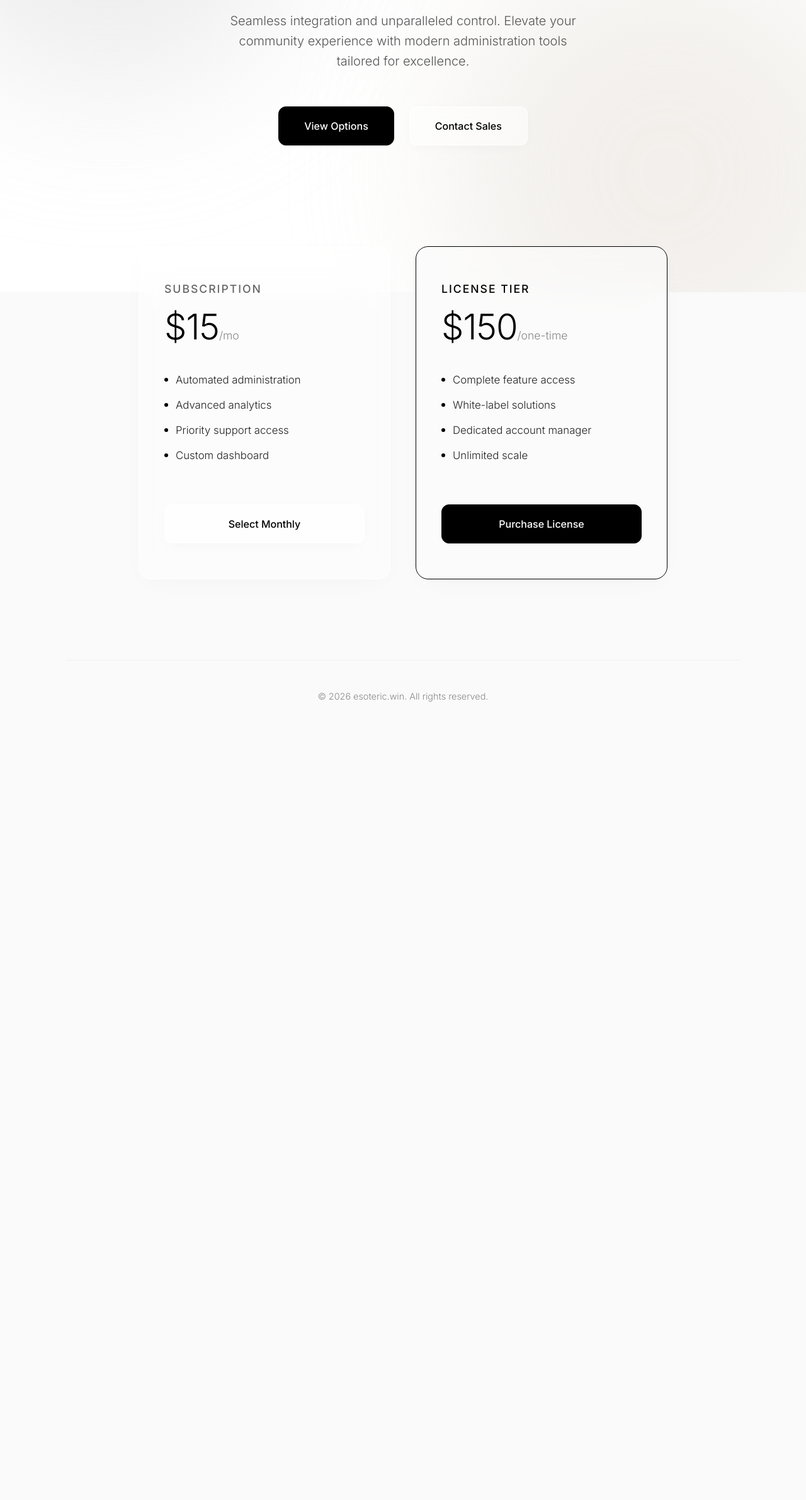
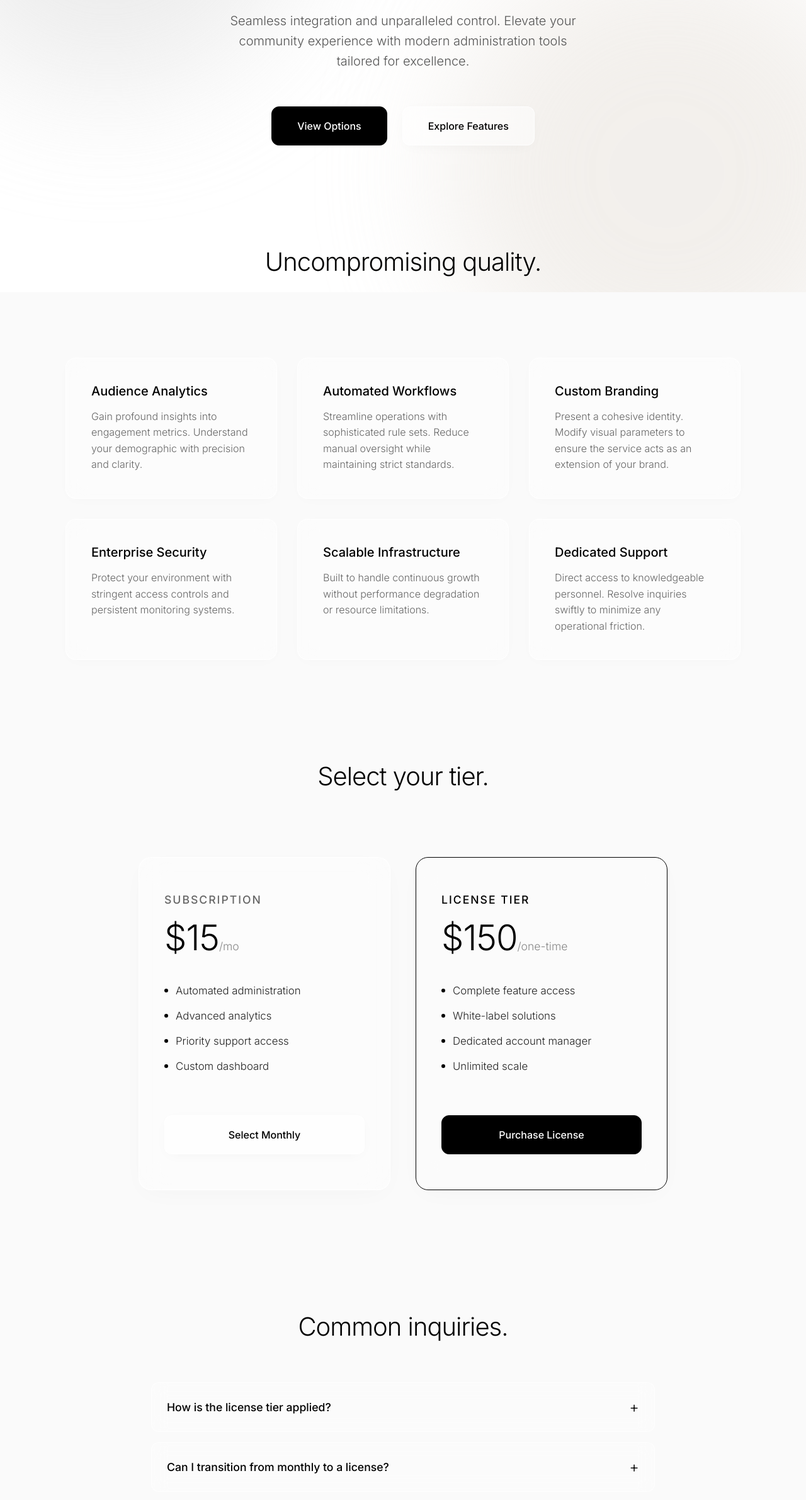
Before and after one commit to exovyn-dev/yuno-miles, a plain HTML site: page eso/index.html in a window 1280 px wide. Shown: the part 336-2718 px from the top of the page at 63% size. Before the commit the page ends 1498 px from the top, so only its background shows below. Drawn offline with Linux system fonts and the light colour scheme.

Commit message:
Enhance index.html with features and FAQ sections
Added new features section with cards and FAQs.

```diff
--- a/eso/index.html
+++ b/eso/index.html
@@ -36,8 +36,9 @@ body {
 .blur-shape {
     position: absolute;
     border-radius: 50%;
-    filter: blur(120px);
+    filter: blur(100px);
     opacity: 0.6;
+    will-change: transform;
 }
 
 .shape-1 {
@@ -170,11 +171,51 @@ header {
     transform: translateY(-2px);
 }
 
+.section-title {
+    text-align: center;
+    font-size: 2.5rem;
+    font-weight: 300;
+    letter-spacing: -1px;
+    margin-bottom: 4rem;
+    color: #000000;
+}
+
+.features-grid {
+    display: grid;
+    grid-template-columns: repeat(auto-fit, minmax(300px, 1fr));
+    gap: 2rem;
+    padding: 4rem 0;
+}
+
+.feature-card {
+    background: rgba(255, 255, 255, 0.4);
+    backdrop-filter: blur(16px);
+    -webkit-backdrop-filter: blur(16px);
+    border: 1px solid rgba(255, 255, 255, 0.9);
+    border-radius: 16px;
+    padding: 2.5rem;
+    box-shadow: 0 4px 24px -8px rgba(0, 0, 0, 0.03);
+}
+
+.feature-title {
+    font-size: 1.25rem;
+    font-weight: 500;
+    margin-bottom: 1rem;
+    color: #000000;
+}
+
+.feature-desc {
+    font-size: 1rem;
+    color: #666666;
+    line-height: 1.6;
+    font-weight: 300;
+}
+
 .pricing-section {
     display: flex;
     justify-content: center;
     gap: 2.5rem;
-    padding: 4rem 0 8rem;
+    padding: 6rem 0 8rem;
     flex-wrap: wrap;
 }
 
@@ -253,6 +294,56 @@ header {
     background: #000000;
 }
 
+.faq-section {
+    padding: 4rem 0 8rem;
+    max-width: 800px;
+    margin: 0 auto;
+}
+
+details {
+    margin-bottom: 1rem;
+    background: rgba(255, 255, 255, 0.3);
+    backdrop-filter: blur(12px);
+    -webkit-backdrop-filter: blur(12px);
+    border: 1px solid rgba(255, 255, 255, 0.6);
+    border-radius: 12px;
+    overflow: hidden;
+}
+
+summary {
+    padding: 1.5rem;
+    font-size: 1.1rem;
+    font-weight: 500;
+    cursor: pointer;
+    list-style: none;
+    display: flex;
+    justify-content: space-between;
+    align-items: center;
+}
+
+summary::-webkit-details-marker {
+    display: none;
+}
+
+summary::after {
+    content: '+';
+    font-size: 1.5rem;
+    font-weight: 300;
+    color: #000000;
+    transition: transform 0.3s ease;
+}
+
+details[open] summary::after {
+    transform: rotate(45deg);
+}
+
+.faq-content {
+    padding: 0 1.5rem 1.5rem;
+    font-weight: 300;
+    color: #555555;
+    line-height: 1.6;
+}
+
 .footer {
     text-align: center;
     padding: 3rem 0;
@@ -275,7 +366,7 @@ header {
         <div class="brand">
             Esoterica <span class="brand-sub">by esoteric.win</span>
         </div>
-        <a href="#login" class="nav-link">Client Portal</a>
+        <a href="#portal" class="nav-link">Client Portal</a>
     </header>
 
     <section class="hero">
@@ -283,11 +374,42 @@ header {
         <p>Seamless integration and unparalleled control. Elevate your community experience with modern administration tools tailored for excellence.</p>
         <div class="button-group">
             <a href="#pricing" class="btn-solid">View Options</a>
-            <a href="#contact" class="btn-glass">Contact Sales</a>
+            <a href="#features" class="btn-glass">Explore Features</a>
+        </div>
+    </section>
+
+    <section id="features" style="padding-top: 4rem;">
+        <h2 class="section-title">Uncompromising quality.</h2>
+        <div class="features-grid">
+            <div class="feature-card">
+                <div class="feature-title">Audience Analytics</div>
+                <div class="feature-desc">Gain profound insights into engagement metrics. Understand your demographic with precision and clarity.</div>
+            </div>
+            <div class="feature-card">
+                <div class="feature-title">Automated Workflows</div>
+                <div class="feature-desc">Streamline operations with sophisticated rule sets. Reduce manual oversight while maintaining strict standards.</div>
+            </div>
+            <div class="feature-card">
+                <div class="feature-title">Custom Branding</div>
+                <div class="feature-desc">Present a cohesive identity. Modify visual parameters to ensure the service acts as an extension of your brand.</div>
+            </div>
+            <div class="feature-card">
+                <div class="feature-title">Enterprise Security</div>
+                <div class="feature-desc">Protect your environment with stringent access controls and persistent monitoring systems.</div>
+            </div>
+            <div class="feature-card">
+                <div class="feature-title">Scalable Infrastructure</div>
+                <div class="feature-desc">Built to handle continuous growth without performance degradation or resource limitations.</div>
+            </div>
+            <div class="feature-card">
+                <div class="feature-title">Dedicated Support</div>
+                <div class="feature-desc">Direct access to knowledgeable personnel. Resolve inquiries swiftly to minimize any operational friction.</div>
+            </div>
         </div>
     </section>
 
     <section id="pricing" class="pricing-section">
+        <h2 class="section-title" style="width: 100%;">Select your tier.</h2>
         <div class="glass-panel">
             <div class="tier-name">Subscription</div>
             <div class="price">$15<span>/mo</span></div>
@@ -313,6 +435,31 @@ header {
         </div>
     </section>
 
+    <section class="faq-section">
+        <h2 class="section-title">Common inquiries.</h2>
+
+        <details>
+            <summary>How is the license tier applied?</summary>
+            <div class="faq-content">
+                Upon securing a lifetime license, your account is permanently elevated. There are no recurring fees, and you receive all future updates to the core administrative suite automatically.
+            </div>
+        </details>
+
+        <details>
+            <summary>Can I transition from monthly to a license?</summary>
+            <div class="faq-content">
+                Yes. Active subscribers can upgrade to the license tier at any time through the client portal. The transition is immediate and does not disrupt your current configurations.
+            </div>
+        </details>
+
+        <details>
+            <summary>What encompasses the white-label solution?</summary>
+            <div class="faq-content">
+                The white-label solution allows you to mask our branding entirely. You can implement your own nomenclature, avatars, and visual themes to create a unified experience for your audience.
+            </div>
+        </details>
+    </section>
+
     <footer class="footer">
         &copy; 2026 esoteric.win. All rights reserved.
     </footer>
```
